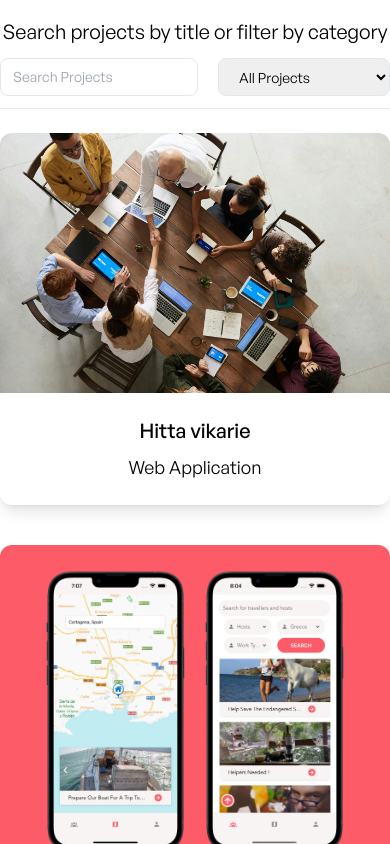
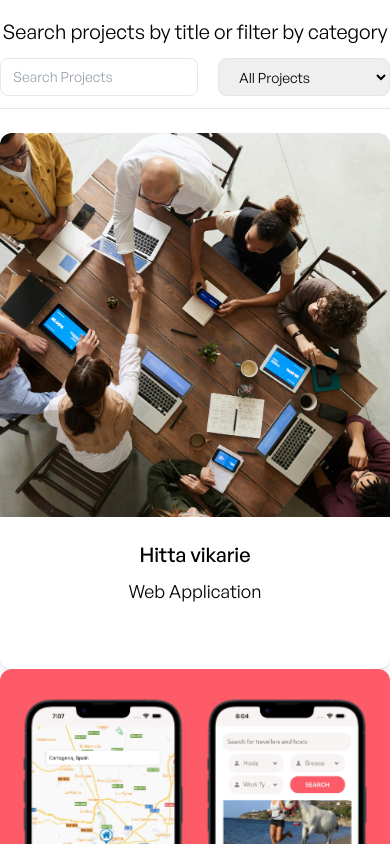
Before and after one commit to DongzhuTan93/My-Portfolio, a Next.js app in the folder my-next-app/: page / in a window 390 px wide. Shown: the part 880-1724 px from the top of the page. Built offline with nearby package versions, Linux system fonts and the light colour scheme.

Commit message:
Fix projects images with the same hight at the home page

```diff
--- a/my-next-app/src/components/hireme/FetchHireMeData.js
+++ b/my-next-app/src/components/hireme/FetchHireMeData.js
@@ -14,7 +14,7 @@ function FetchHireMeData() {
 
     return (
         <div className="flex justify-center bg-gray-100">
-            <div className="mb-30 mx-auto max-w-6xl bg-white shadow-lg rounded-lg p-10 mt-30">
+            <div className="mb-40 mx-auto max-w-6xl bg-white shadow-lg rounded-lg p-10 mt-40">
                 {data.length > 0 ? (
                     <ul>
                         {data.map((item, index) => (
--- a/my-next-app/src/components/projects/ProjectSingle.jsx
+++ b/my-next-app/src/components/projects/ProjectSingle.jsx
@@ -22,14 +22,14 @@ const ProjectSingle = (props) => {
 				aria-label="Single Project"
 				passHref
 			>
-				<div className="rounded-xl shadow-lg hover:shadow-xl cursor-pointer mb-10 sm:mb-0 bg-secondary-light dark:bg-ternary-dark">
-					<div>
+				<div className="rounded-xl shadow-lg hover:shadow-xl cursor-pointer mb-10 sm:mb-0 bg-secondary-light dark:bg-ternary-dark h-full">
+					<div className='h-96 object-cover'>
 						<Image
 							src={props.img}
-							className="rounded-t-xl border-none w-full h-auto display: block object-fit: contain"
+							className="rounded-t-xl border-none w-full display: block object-fit: contain h-full object-cover"
 							alt="Single Project"
 							width={320}
-							height={180}
+							height={320}
 						/>
 					</div>
 					<div className="text-center px-4 py-6">
--- a/my-next-app/src/pages/projects/[id].jsx
+++ b/my-next-app/src/pages/projects/[id].jsx
@@ -38,11 +38,11 @@ function ProjectSingle (props) {
 						<div className="mb-10 sm:mb-0" key={project.id}>
 							<Image
 								src={project.img}
-								className="rounded-xl cursor-pointer shadow-lg sm:shadow-none w-full h-auto display: block object-fit: contain"
+								className="rounded-xl cursor-pointer shadow-lg sm:shadow-none w-full display: block object-fit: contain h-full object-cover"
 								alt={project.title}
 								key={project.id}
 								width={320}
-								height={180}
+								height={320}
 							/>
 						</div>
 				  )
@@ -67,7 +67,7 @@ function ProjectSingle (props) {
 										>
 											<span>{info.title}: </span>
 											<a
-												href="https://stoman.me"
+												href="https://hippohelp.com/"
 												className={
 													info.title === 'Website' ||
 													info.title === 'Phone'
```
